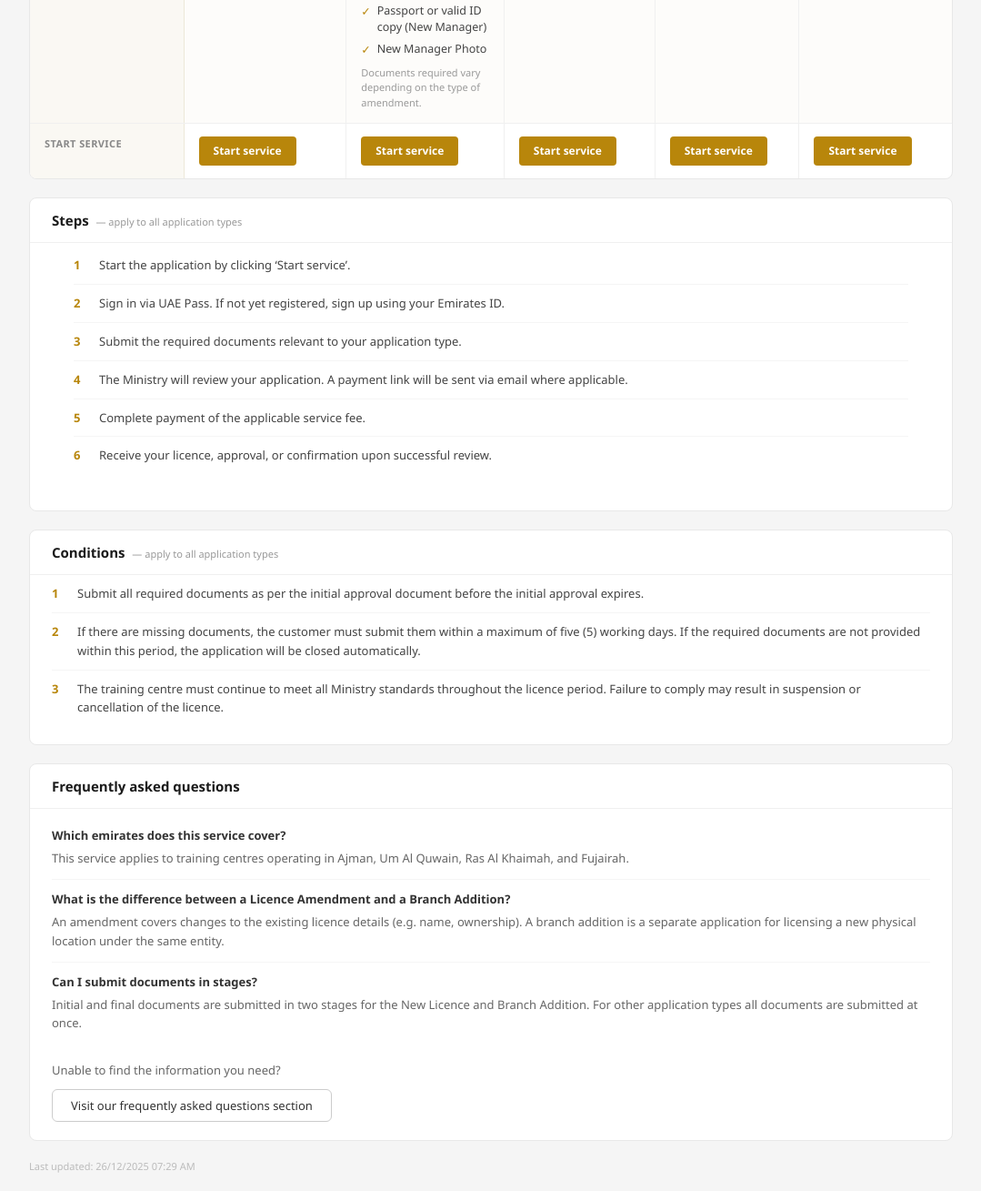
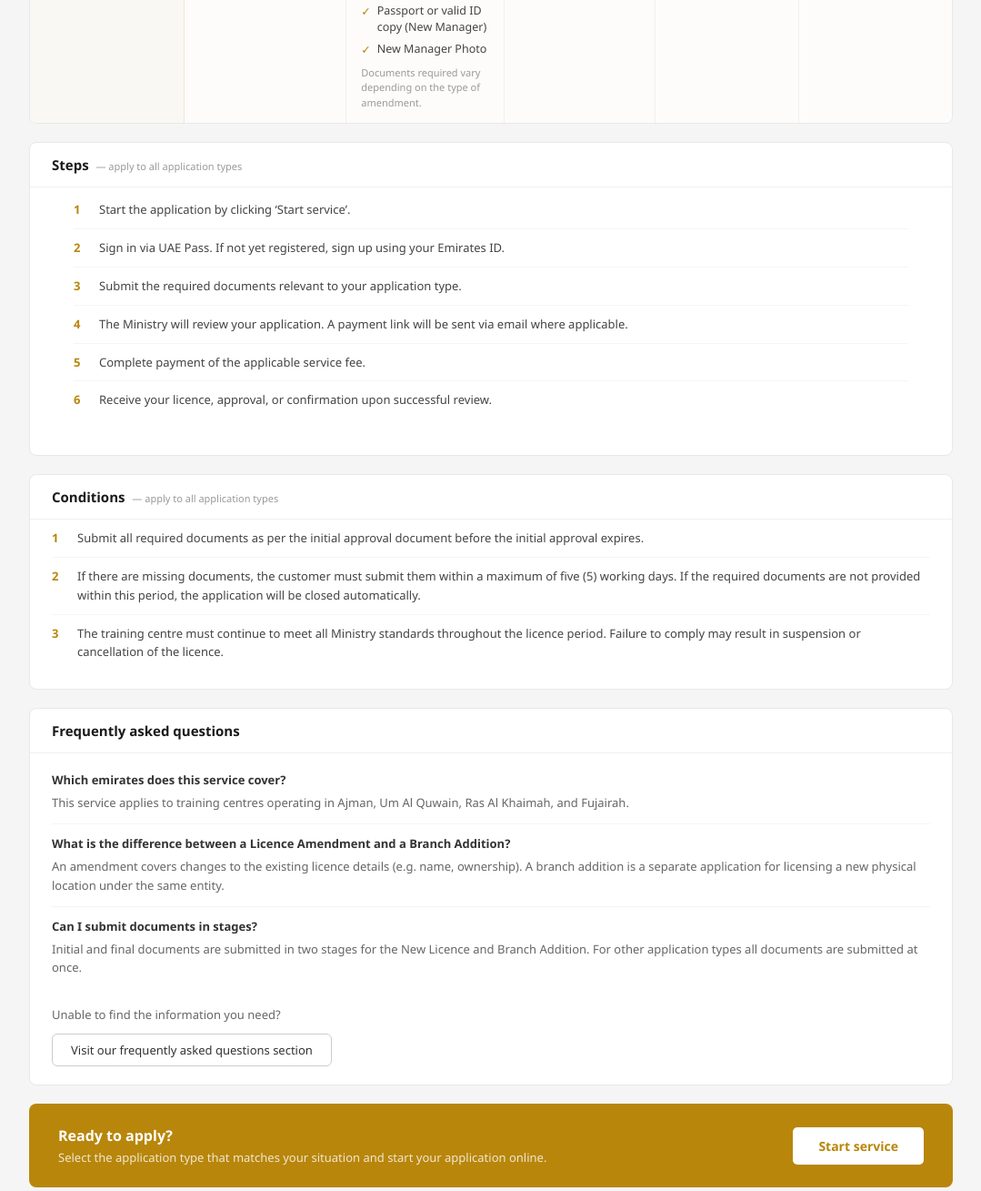
Before and after one commit to syedshahvaiz/service-card, a plain HTML site: page index.html in a window 1280 px wide. Shown: the part 1395-2704 px from the top of the page at 91% size, without its empty margins (200-1279 px from the left). Drawn offline with Linux system fonts and the light colour scheme.

Commit message:
Add Start Service banner to all versions, revert V1 table row
Co-Authored-By: Claude Sonnet 4.6 <noreply@anthropic.com>

```diff
--- a/index.html
+++ b/index.html
@@ -237,9 +237,6 @@
   .strip-card .strip-val a:hover { text-decoration: underline; }
 
   .channel-dot { display: inline-block; width: 7px; height: 7px; border-radius: 50%; background: #b8860b; margin-right: 6px; }
-
-  .tbl-start-btn { display:inline-block; background:#b8860b; color:#fff; font-size:12px; font-weight:700; padding:7px 16px; border-radius:4px; text-decoration:none; white-space:nowrap; }
-  .tbl-start-btn:hover { background:#9a7209; }
 
   /* Last updated */
   .last-updated { font-size: 11px; color: #bbb; margin-top: 8px; }
@@ -490,18 +487,7 @@
             </td>
           </tr>
 
-
-          <!-- Start Service -->
-          <tr>
-            <td>Start service</td>
-            <td><a href="#" class="tbl-start-btn">Start service</a></td>
-            <td><a href="#" class="tbl-start-btn">Start service</a></td>
-            <td><a href="#" class="tbl-start-btn">Start service</a></td>
-            <td><a href="#" class="tbl-start-btn">Start service</a></td>
-            <td><a href="#" class="tbl-start-btn">Start service</a></td>
-          </tr>
-
-                </tbody>
+        </tbody>
       </table>
     </div>
   </div>
@@ -568,6 +554,14 @@
       <p style="font-size:13px;color:#666;margin-bottom:12px;">Unable to find the information you need?</p>
       <a href="#" class="faq-link">Visit our frequently asked questions section</a>
     </div>
+  </div>
+
+  <div style="background:#b8860b;border-radius:8px;padding:24px 32px;display:flex;align-items:center;justify-content:space-between;margin-bottom:20px;">
+    <div>
+      <div style="font-size:16px;font-weight:700;color:#fff;margin-bottom:4px;">Ready to apply?</div>
+      <div style="font-size:13px;color:rgba(255,255,255,0.8);">Select the application type that matches your situation and start your application online.</div>
+    </div>
+    <a href="#" style="flex-shrink:0;background:#fff;color:#b8860b;font-size:14px;font-weight:700;padding:11px 28px;border-radius:5px;text-decoration:none;margin-left:32px;">Start service</a>
   </div>
 
   <div class="last-updated">Last updated: 26/12/2025 07:29 AM</div>
```
Also changed, not shown: v2.html (+8 -0 lines), v3.html (+8 -0 lines), v4.html (+9 -1 lines), v5.html (+8 -0 lines).
